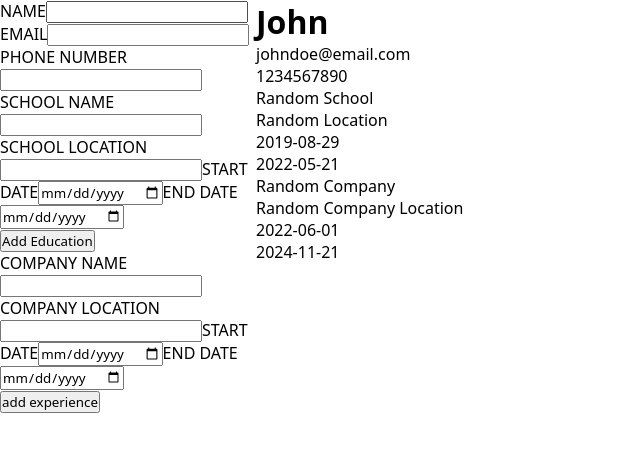
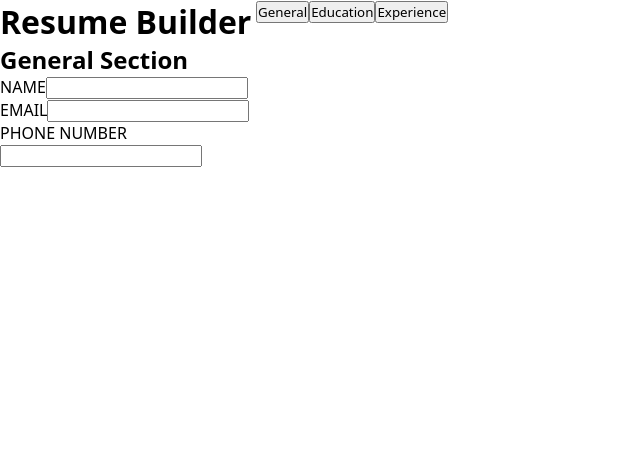
Before and after one commit to ImExtraPolite3/resume-builder, a React (Vite) app: page / in a window 1280 px wide. Shown: the top 452 px of the page, without its empty margins (0-640 px from the left). Built offline with nearby package versions, Linux system fonts and the light colour scheme.

Commit message:
add functionality to buttons

```diff
--- a/src/App.jsx
+++ b/src/App.jsx
@@ -31,6 +31,26 @@ function App() {
       companyEndDate: '2024-11-21',
     },
   ]);
+
+  const [hideGeneral, setHideGeneral] = useState('');
+  const [hideEducation, setHideEducation] = useState('none');
+  const [hideExperience, setHideExperience] = useState('none');
+
+  const hideSections = (e) => {
+    if (e.target.textContent === 'General') {
+      setHideGeneral('');
+      setHideEducation('none');
+      setHideExperience('none');
+    } else if (e.target.textContent === 'Education') {
+      setHideGeneral('none');
+      setHideEducation('');
+      setHideExperience('none');
+    } else {
+      setHideGeneral('none');
+      setHideEducation('none');
+      setHideExperience('');
+    }
+  };
 
   const handleGeneral = (e) => {
     const { id, value } = e.target;
@@ -87,11 +107,28 @@ function App() {
 
   return (
     <>
+      <div className="header">
+        <h1>Resume Builder</h1>
+      </div>
+      <div className="nav-section">
+        <button className="general-button" onClick={hideSections}>
+          General
+        </button>
+        <button className="education-button" onClick={hideSections}>
+          Education
+        </button>
+        <button className="experience-button" onClick={hideSections}>
+          Experience
+        </button>
+      </div>
       <div className="user-input">
-        <div className="general-input">
+        <div className="general-input" style={{ display: hideGeneral }}>
+          <h2>General Section</h2>
           <GeneralInfo onChange={handleGeneral} />
         </div>
-        <div className="education-input">
+        <div className="education-input" style={{ display: hideEducation }}>
+          <h2>Education Section</h2>
+
           {educationList.map((education, index) => (
             <EducationInfo
               key={index}
@@ -100,7 +137,9 @@ function App() {
           ))}
           <button onClick={handleNewEducation}>Add Education</button>
         </div>
-        <div className="experience-input">
+        <div className="experience-input" style={{ display: hideExperience }}>
+          <h2>Experience Section</h2>
+
           {experienceList.map((e, index) => {
             return (
               <ExperienceInfo
@@ -112,7 +151,7 @@ function App() {
           <button onClick={handleNewExperience}>add experience</button>
         </div>
       </div>
-      <div className="user-output">
+      <div className="user-output" style={{ display: 'none' }}>
         <div className="general-output">
           <GeneralOutput
             generalName={general.name}
```
